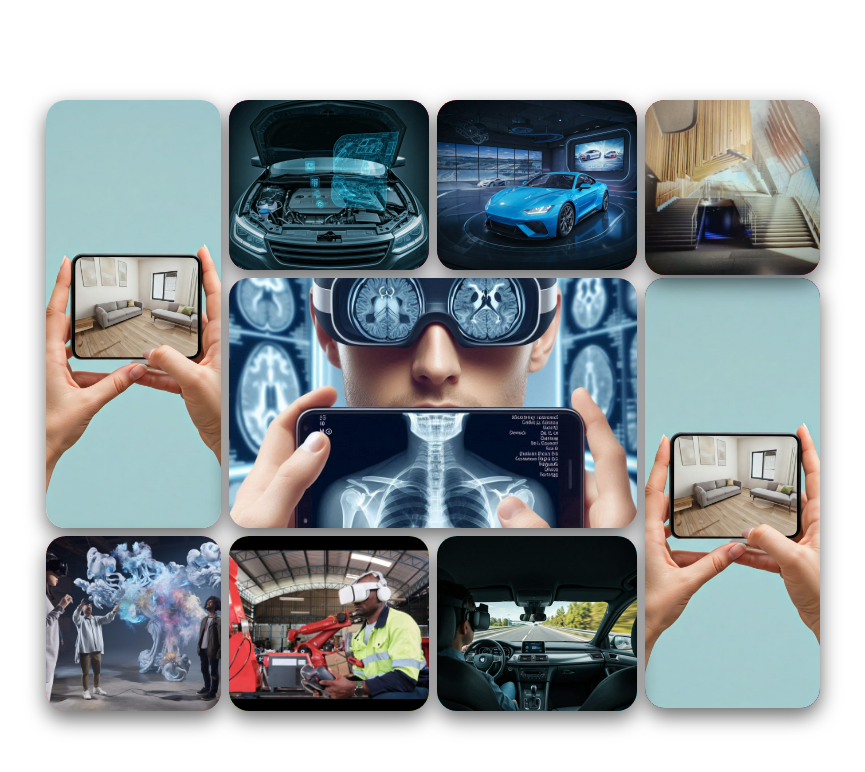
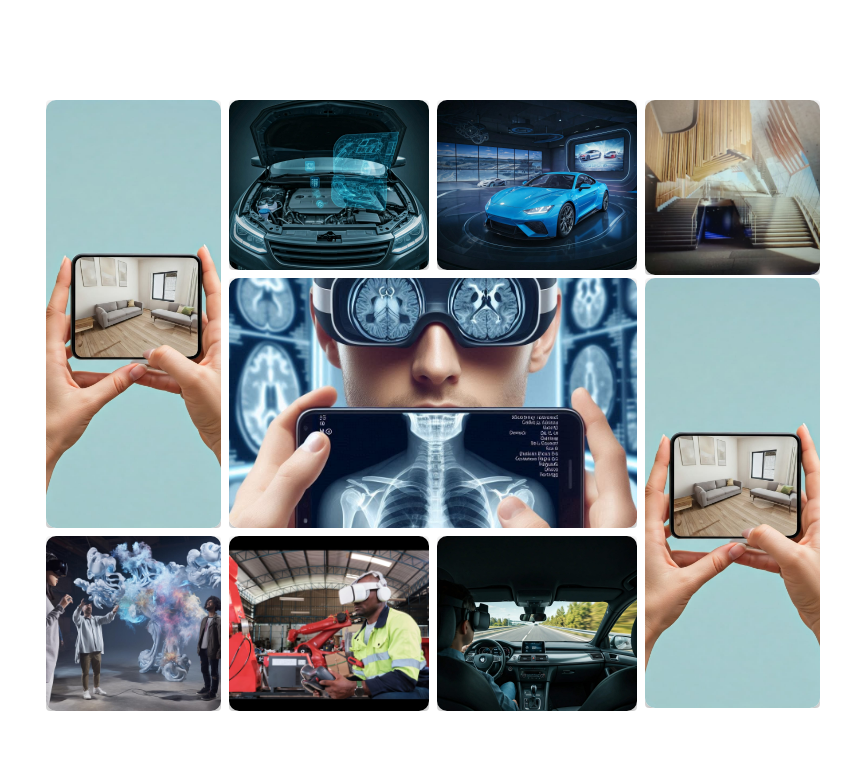
Before and after one commit to Gopiraj2306/react-task, a React (Create React App) app: page / in a window 1280 px wide. Shown: the top 772 px of the page, without its empty margins (207-1072 px from the left). Built offline with nearby package versions, Linux system fonts and the light colour scheme.

Commit message:
minor changes

```diff
--- a/src/image_stack.css
+++ b/src/image_stack.css
@@ -53,10 +53,10 @@ body {
   justify-content: center;
   align-items: center;
   overflow: hidden;
-  border-radius: 20px;
+  border-radius: 4px;
   position: relative;
   transition: transform 1s;
-    box-shadow: 0 8px 20px rgba(0, 0, 0, 0.6);
+   /* box-shadow: 0 8px 20px rgba(0, 0, 0, 0.6);*/
 }
 
 .carousel-wrapper {
@@ -162,15 +162,15 @@ body {
 
 
 /* Grid Area Customizations */
-.healthcare     { grid-column: 2 / 2; grid-row: 1 / 2; background-color: rgb(255, 2, 137); }
-.edtech         { grid-column: 3 / 3; grid-row: 1 / 2; background-color: rgb(255, 0, 0); }
-.manufacturing  { grid-column: 4 / 5; grid-row: 2 / 4; background-color: rgb(10, 10, 69); height: 430px; }
-.bfsi           { grid-column: 1 / 2; grid-row: 1 / 3; background-color: white; }
-.video          { grid-column: 2 / 4; grid-row: 2 / 3; background-color: rgb(255, 117, 117);  height: 250px; width: 408; }
-.retail         { grid-column: 1 / 2; grid-row: 3 / 4; background-color: rgb(255, 92, 92); height: 175px; }
-.construction   { grid-column: 2 / 3; grid-row: 3 / 4; background-color: rgb(224, 244, 0); height: 175px; }
-.tourism        { grid-column: 3 / 4; grid-row: 3 / 4; background-color: rgb(12, 239, 255); height: 175px; }
-.automotive     { grid-column: 4 / 5; grid-row: 1 / 4; background-color: rgb(202, 0, 0); height: 175px; }
+.healthcare     { grid-column: 2 / 2; grid-row: 1 / 2;  }
+.edtech         { grid-column: 3 / 3; grid-row: 1 / 2;  }
+.manufacturing  { grid-column: 4 / 5; grid-row: 2 / 4;  height: 430px; }
+.bfsi           { grid-column: 1 / 2; grid-row: 1 / 3; ; }
+.video          { grid-column: 2 / 4; grid-row: 2 / 3;   height: 250px; width: 408; }
+.retail         { grid-column: 1 / 2; grid-row: 3 / 4; height: 175px; }
+.construction   { grid-column: 2 / 3; grid-row: 3 / 4;  height: 175px; }
+.tourism        { grid-column: 3 / 4; grid-row: 3 / 4;  height: 175px; }
+.automotive     { grid-column: 4 / 5; grid-row: 1 / 4;  height: 175px; }
 /* Responsive Media Queries */
 @media (max-width: 1024px) {
   .layout-container {
```
